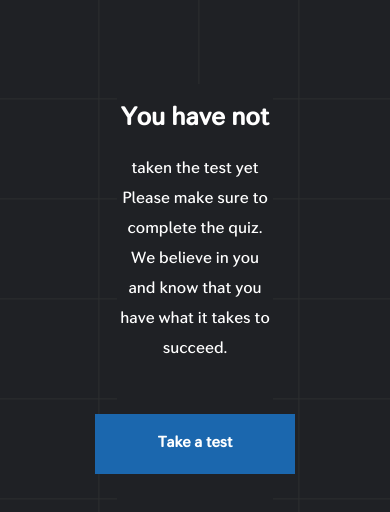
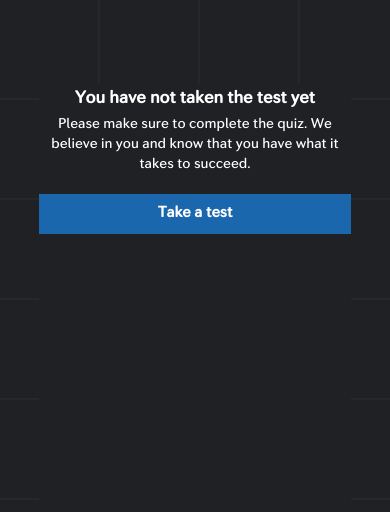
Before and after one commit to zhanybaev/Driver-Test, a React (Create React App) app: page /result/1 in a window 390 px wide. Shown: the top 512 px of the page. Built offline with nearby package versions, Linux system fonts and the light colour scheme.

Commit message:
result page is responsive

```diff
--- a/src/App.css
+++ b/src/App.css
@@ -4,9 +4,14 @@
 }
 
 *{
+    overflow-x: hidden;
     margin: 0;
     padding: 0;
     font-family: "Seconda Soft";
+}
+
+html{
+    background-color: #1f2125;
 }
 
 button{
@@ -136,16 +141,16 @@ a{
     }
 }
 
-@media screen and (max-width:420px){
-    .quizCard__content{
-        flex-wrap: nowrap;
-    }
+@media screen and (max-width:430px){
     .quizCard__link{
         justify-content: start;
     }
     .start-btn {
         font-size: 15px;
         font-weight: bold;
+    }
+    .quizCard__title {
+        font-size: 18px;
     }
 }
 /* ! Quiz Card styles */
@@ -225,6 +230,51 @@ a{
     background: #1b67ae;
     color: white;
     height: 60px;
+    width: 40%;
     font-size: 15px;
     font-weight: 600;
 }
+
+@media screen and (max-width:1060px){
+    .container{
+        width: 50%;
+    }
+    .result__value{
+        padding-left: 10px;
+    }
+    .result__content-text::first-line{
+        font-size: 17px;
+        line-height: 30px;
+    }
+    .result__content-text{
+        font-size: 14px;
+        line-height: 25px;
+    }
+    .navigation-buttons {
+        flex-direction: column;
+        margin-top: 20px;
+        gap: 10px;
+    }
+    .navigation-buttons button{
+        width: 100%;
+        height: 40px;
+    }
+}
+
+@media screen and (max-width:600px){
+    .container{
+        width: 80%;
+    }
+}
+
+@media screen and (max-width:400px){
+    .result__content-text{
+        line-height: 20px;
+    }
+}
+
+@media screen and (max-width:365px){
+    .result__content-text::first-line{
+        font-size: 15px;
+    }
+}
```
